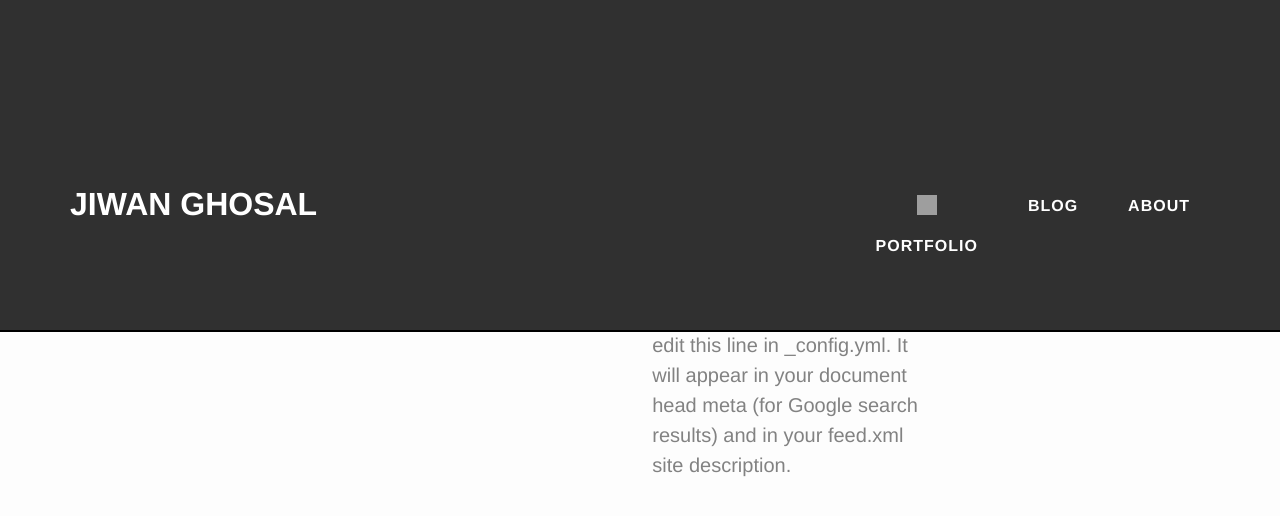
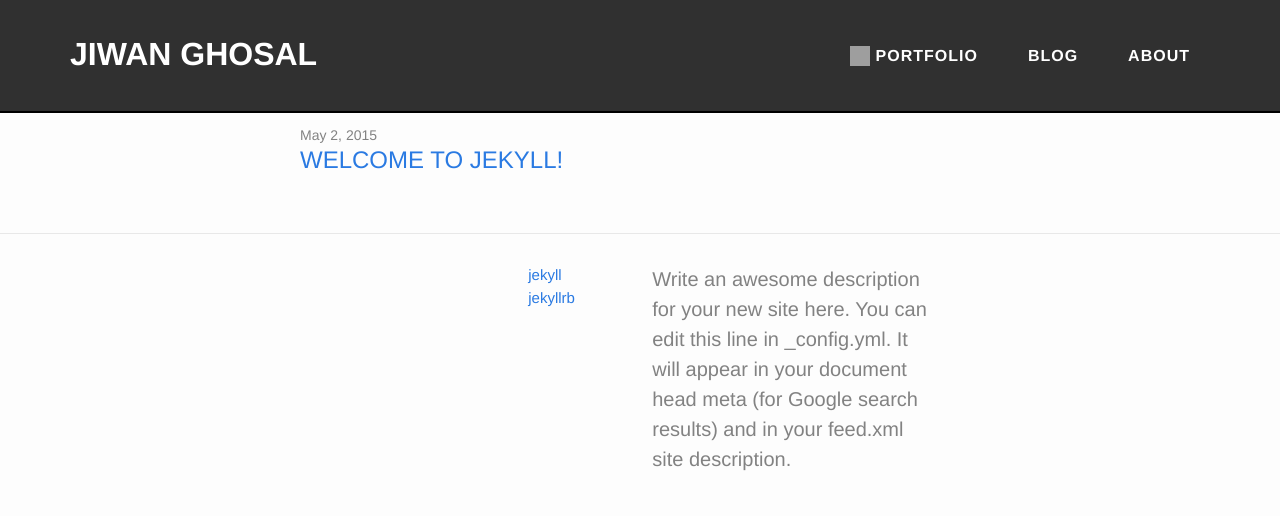
Before and after one commit to heartstchr/Blog, a Jekyll site: the page built from index.html, in a window 1280 px wide. Shown: the top 516 px of the page. Built offline with Jekyll 4.4.1, drawn with Linux system fonts in a browser that asks for light colours; grey boxes are pictures that could not be loaded.

Commit message:
navigation change

```diff
--- a/_includes/header.html
+++ b/_includes/header.html
@@ -1,8 +1,3 @@
-<header class="site-header">
-
-  <div class="wrapper">
-
-
     <nav class="navbar navbar-default navbar-fixed-top">
         <div class="container">
             <!-- Brand and toggle get grouped for better mobile display -->
@@ -23,13 +18,13 @@
                         <a href="#page-top"></a>
                     </li>
                     <li class="page-scroll">
-                        <a href="#portfolio"><img width=20px height=20px src="img/portfolioicon.png">  Portfolio</a>
+                        <a href="http://heartstchr.github.io/#portfolio"><img width=20px height=20px src="img/portfolioicon.png">  Portfolio</a>
                     </li>
                     <li class="page-scroll">
                         <a href="http://heartstchr.github.io/tech-blog">Blog</a>
                     </li>
                     <li class="page-scroll">
-                        <a href="#about">About</a>
+                        <a href="http://heartstchr.github.io/#about">About</a>
                     </li>
                 </ul>
             </div>
@@ -38,18 +33,20 @@
         <!-- /.container-fluid -->
     </nav>
 
+<header class="site-header">
+
+  <div class="wrapper">
 
 
-
-    <a class="site-title" href="{{ site.baseurl }}/">{{ site.title }}</a>
+    <!-- <a class="site-title" href="{{ site.baseurl }}/">{{ site.title }}</a>
 
     <nav class="site-nav">
       <a href="#" class="menu-icon">
-        <!-- <svg viewBox="0 0 18 15">
+        <svg viewBox="0 0 18 15">
           <path fill="#424242" d="M18,1.484c0,0.82-0.665,1.484-1.484,1.484H1.484C0.665,2.969,0,2.304,0,1.484l0,0C0,0.665,0.665,0,1.484,0 h15.031C17.335,0,18,0.665,18,1.484L18,1.484z"/>
           <path fill="#424242" d="M18,7.516C18,8.335,17.335,9,16.516,9H1.484C0.665,9,0,8.335,0,7.516l0,0c0-0.82,0.665-1.484,1.484-1.484 h15.031C17.335,6.031,18,6.696,18,7.516L18,7.516z"/>
           <path fill="#424242" d="M18,13.516C18,14.335,17.335,15,16.516,15H1.484C0.665,15,0,14.335,0,13.516l0,0 c0-0.82,0.665-1.484,1.484-1.484h15.031C17.335,12.031,18,12.696,18,13.516L18,13.516z"/>
-        </svg> -->
+        </svg>
       </a>
 
       <div class="trigger">
@@ -59,7 +56,7 @@
           {% endif %}
         {% endfor %}
       </div>
-    </nav>
+    </nav> -->
 
   </div>
 
```
